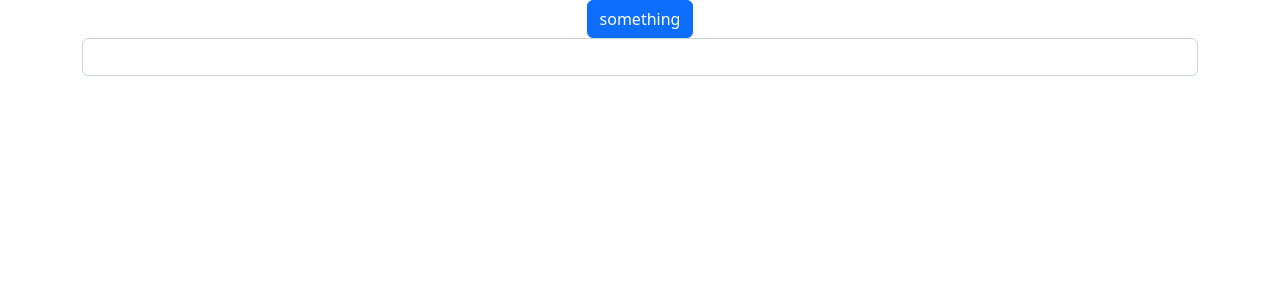
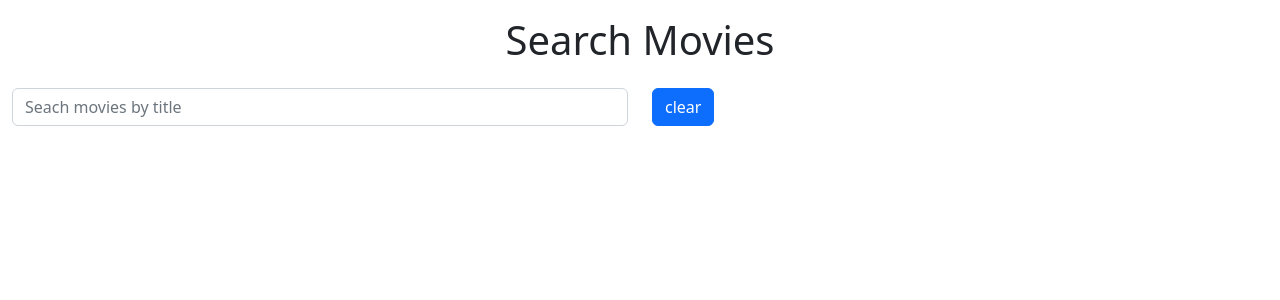
Before and after one commit to DorianGosse/OMDB-Search, a React (Create React App) app: page / in a window 1280 px wide. Shown: the top 300 px of the page. Built offline with nearby package versions, Linux system fonts and the light colour scheme.

Commit message:
Impl page header - WIP - impl movie fetch

```diff
--- /dev/null
+++ b/src/components/PageHeader/PageHeader.js
@@ -0,0 +1,4 @@
+import React from 'react'
+import { Container, Row } from 'react-bootstrap'
+
+export const PageHeader = ({ text }) => <Container fluid> <Row> <h1> { text } </h1> </Row> </Container>
--- /dev/null
+++ b/src/components/PageHeader/package.json
@@ -0,0 +1,3 @@
+{
+  "main": "PageHeader.js"
+}
--- a/src/components/Search/MovieSearch.js
+++ /dev/null
@@ -1,17 +0,0 @@
-import React from 'react'
-import { Container, Row, Col } from 'react-bootstrap'
-import { Button } from '../Button'
-import { Input } from '../Input'
-
-import './MovieSearch.css'
-
-const MovieSearch = ({}) => {
-  return (
-    <Container>
-      <Button label='something' />
-      <Input />
-    </Container>
-  )
-}
-
-export default MovieSearch
--- /dev/null
+++ b/src/components/Search/MovieSearch/Search.js
@@ -0,0 +1,31 @@
+import React,  { useState } from 'react'
+import { Container, Row, Col } from 'react-bootstrap'
+import { Button } from '../../Button/Button'
+import { Input } from '../../Input/Input'
+import { PageHeader } from '../../PageHeader/PageHeader'
+
+import './Search.css'
+
+const MovieSearch = ({}) => {
+
+  const [searchTerm, setSearchTerm] = useState('')
+
+  const handleSearchTermChange = (value) => {
+    setSearchTerm(value)
+  }
+
+  const handleClearOnClick = () => setSearchTerm('')
+
+  return (
+    <Container fluid>
+      <Row className='pt-3 pb-3'> <PageHeader text='Search Movies' /> </Row>
+      <Row>
+        <Col> <Input placeholder='Seach movies by title' onChange={e => handleSearchTermChange(e.target.value)} value={searchTerm || ''}/> </Col>
+        <Col className='text-start'> <Button label='clear' onClick={() => handleClearOnClick()} /> </Col>
+      </Row>
+
+    </Container>
+  )
+}
+
+export default MovieSearch
--- /dev/null
+++ b/src/components/Search/MovieSearch/package.json
@@ -0,0 +1,3 @@
+{
+  "main": "Search.js"
+}
--- a/src/components/Search/package.json
+++ /dev/null
@@ -1,3 +0,0 @@
-{
-  "main": "MovieSearch.js"
-}
```
Also changed, not shown: utls/DataFetching.js (+9 -1 lines), src/components/PageHeader/PageHeader.css (added), src/components/Search/MovieSearch/Search.css (added).
